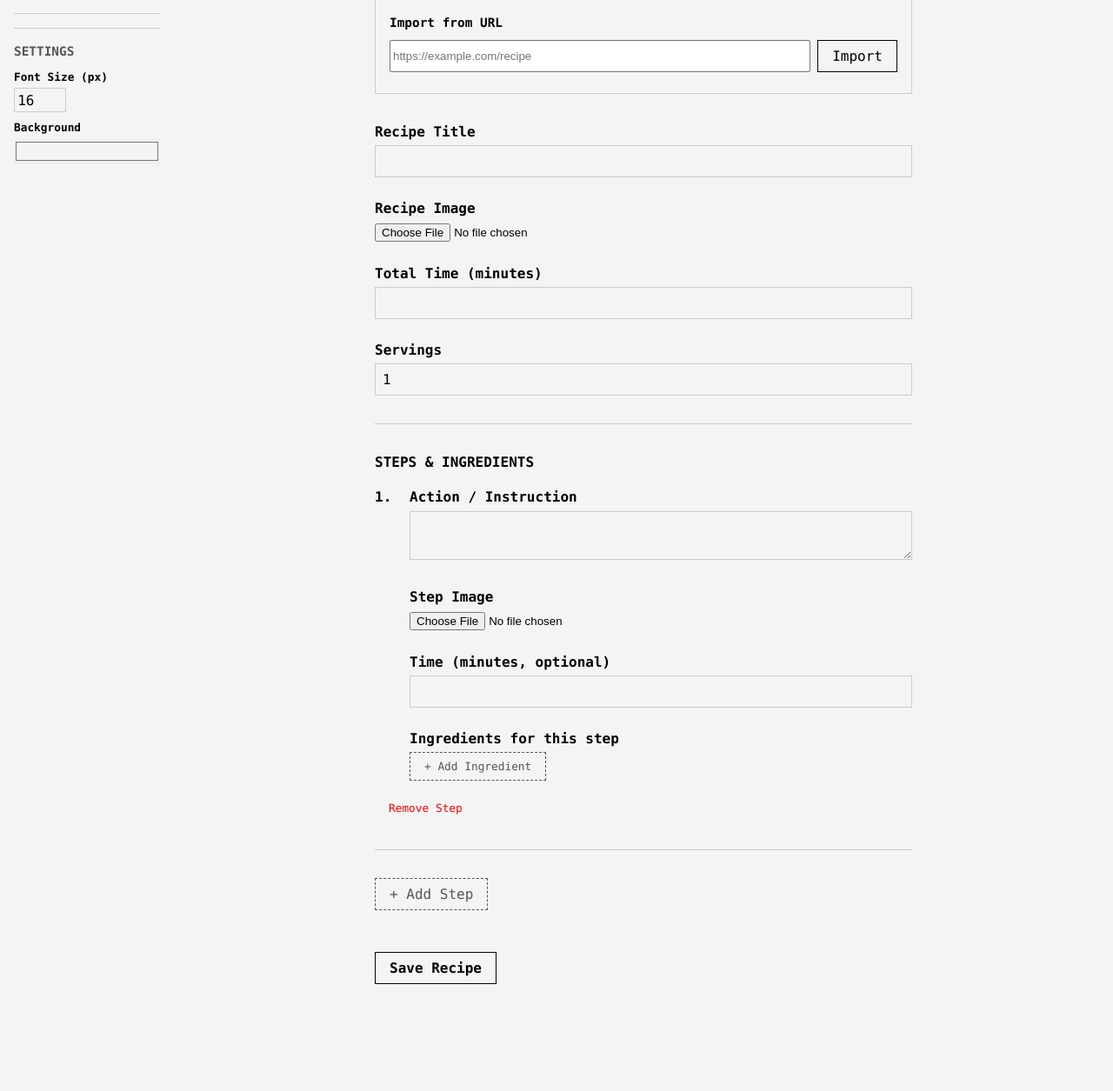
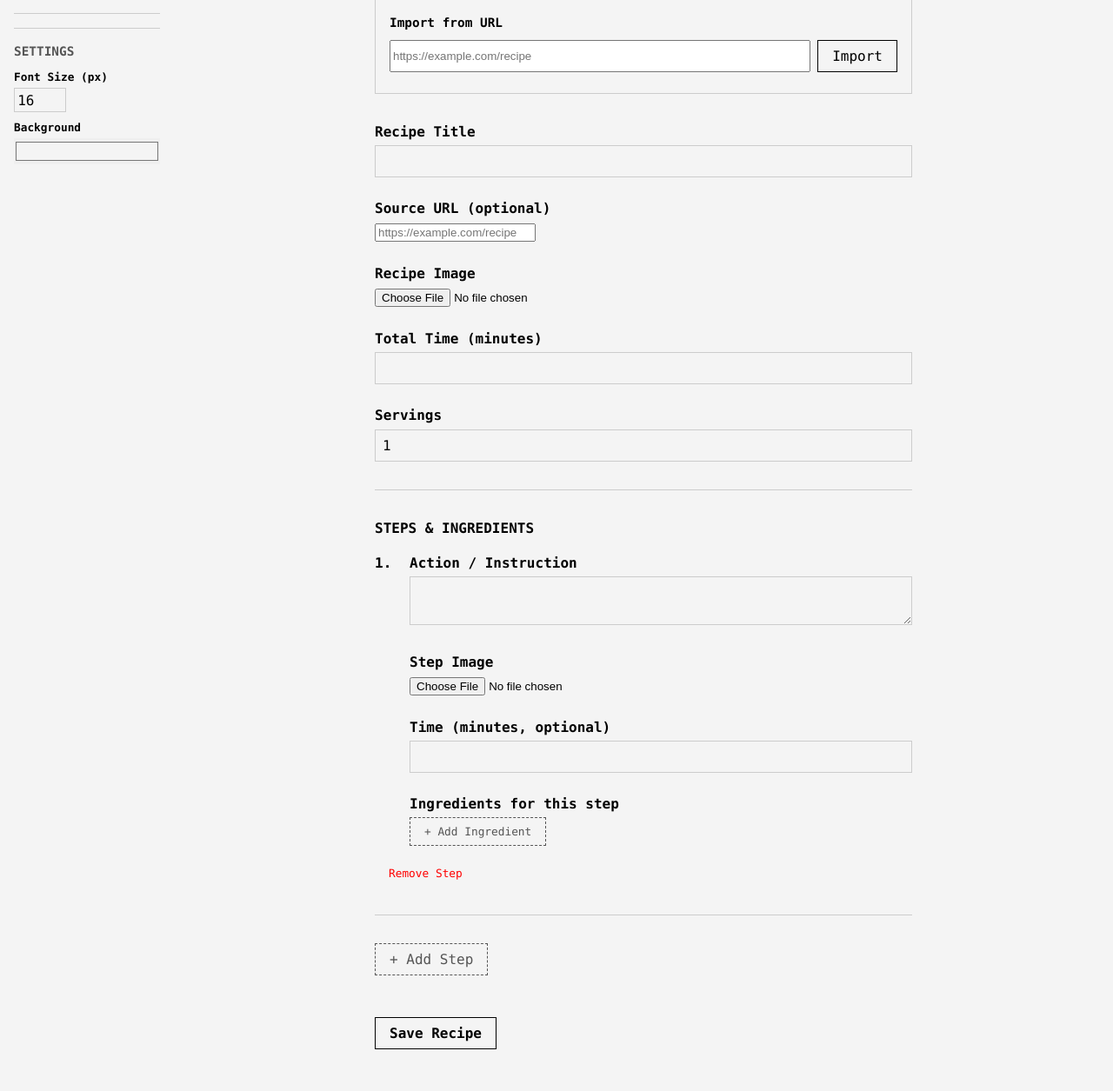
Before and after one commit to coltercarson/mini-rcpe, a FastAPI app: template app/templates/form.html in a window 1280 px wide. Shown: the part 105-1360 px from the top of the page at 87% size. Before the commit the page ends 1237 px from the top, so only its background shows below. Run offline with FastAPI, Linux system fonts and the light colour scheme; the template is opened without the code that fills it, so the values that code supplies are empty.

Commit message:
Add source_url field to recipe model and schemas
Co-authored-by: coltercarson <56325533+coltercarson@users.noreply.github.com>

```diff
--- a/app/crud.py
+++ b/app/crud.py
@@ -12,7 +12,8 @@ def create_recipe(db: Session, recipe: schemas.RecipeCreate):
         title=recipe.title,
         total_time_minutes=recipe.total_time_minutes,
         base_servings=recipe.base_servings,
-        image_filename=recipe.image_filename
+        image_filename=recipe.image_filename,
+        source_url=recipe.source_url
     )
     db.add(db_recipe)
     db.commit()
@@ -54,6 +55,7 @@ def update_recipe(db: Session, recipe_id: int, recipe_data: schemas.RecipeCreate
     db_recipe.total_time_minutes = recipe_data.total_time_minutes
     db_recipe.base_servings = recipe_data.base_servings
     db_recipe.image_filename = recipe_data.image_filename
+    db_recipe.source_url = recipe_data.source_url
 
     # Delete existing steps (cascade will handle ingredients)
     # Note: In a more complex app, we might try to diff steps, but for MVP, replacing is safer/easier
--- a/app/llm_fallback.py
+++ b/app/llm_fallback.py
@@ -229,6 +229,7 @@ def parse_llm_response(llm_output: str) -> Optional[Dict[str, Any]]:
             "total_time_minutes": total_time,
             "base_servings": base_servings,
             "image_filename": None,
+            "source_url": None,  # Will be set by caller
             "steps": steps
         }
 
--- a/app/models.py
+++ b/app/models.py
@@ -15,6 +15,7 @@ class Recipe(Base):
     created_at = Column(DateTime(timezone=True), server_default=func.now())
     updated_at = Column(DateTime(timezone=True), onupdate=func.now(), server_default=func.now())
     image_filename = Column(String, nullable=True)
+    source_url = Column(String, nullable=True)
 
     steps = relationship("Step", back_populates="recipe", cascade="all, delete-orphan", order_by="Step.step_number")
 
--- a/app/schemas.py
+++ b/app/schemas.py
@@ -40,6 +40,7 @@ class RecipeBase(BaseModel):
     total_time_minutes: Optional[int] = None
     base_servings: int = 1
     image_filename: Optional[str] = None
+    source_url: Optional[str] = None
 
 class RecipeCreate(RecipeBase):
     steps: List[StepCreate] = []
--- a/app/scraper.py
+++ b/app/scraper.py
@@ -211,6 +211,8 @@ def scrape_recipe(url: str, use_llm_fallback: bool = True) -> dict:
                 llm_result = extract_recipe_with_llm(html, url)
                 if llm_result:
                     logger.info("Successfully extracted recipe using LLM fallback")
+                    # Set source_url for LLM-extracted recipes
+                    llm_result["source_url"] = url
                     return llm_result
                 else:
                     logger.error("LLM returned None")
@@ -304,5 +306,6 @@ def scrape_recipe(url: str, use_llm_fallback: bool = True) -> dict:
         "total_time_minutes": total_time,
         "base_servings": base_servings,
         "image_filename": local_image_filename,
+        "source_url": url,
         "steps": steps
     }
--- a/app/templates/detail.html
+++ b/app/templates/detail.html
@@ -24,6 +24,10 @@
         <span style="margin: 0 0.5rem;">•</span>
         {% endif %}
         <span>Servings: <span id="servings-display">{{ recipe.base_servings }}</span></span>
+        {% if recipe.source_url %}
+        <span style="margin: 0 0.5rem;">•</span>
+        <span><a href="{{ recipe.source_url }}" target="_blank" rel="noopener noreferrer" style="color: var(--meta-color); text-decoration: underline;">Source</a></span>
+        {% endif %}
 
         <div style="margin-top: 0.5rem;">
             <label for="scale-select" style="font-size: 0.9em; margin-right: 0.5rem;">Scale:</label>
--- a/app/templates/form.html
+++ b/app/templates/form.html
@@ -18,6 +18,11 @@
     <div class="form-group">
         <label for="title">Recipe Title</label>
         <input type="text" id="title" name="title" required value="{{ recipe.title if recipe else '' }}">
+    </div>
+
+    <div class="form-group">
+        <label for="source_url">Source URL (optional)</label>
+        <input type="url" id="source_url" name="source_url" placeholder="https://example.com/recipe" value="{{ recipe.source_url if recipe and recipe.source_url else '' }}">
     </div>
 
     <div class="form-group">
@@ -92,6 +97,7 @@
                 document.getElementById('title').value = data.title || '';
                 document.getElementById('total_time_minutes').value = data.total_time_minutes || '';
                 document.getElementById('base_servings').value = data.base_servings || 1;
+                document.getElementById('source_url').value = data.source_url || '';
 
                 // Clear existing steps
                 document.getElementById('steps-container').innerHTML = '';
@@ -225,6 +231,7 @@
             total_time_minutes: formData.get('total_time_minutes') || null,
             base_servings: formData.get('base_servings') || 1,
             image_filename: formData.get('image_filename') || null,
+            source_url: formData.get('source_url') || null,
             steps: []
         };
 
```
Also changed, not shown: tests/test_schemas.py (+15 -0 lines), tests/test_scraper.py (+1 -0 lines).
